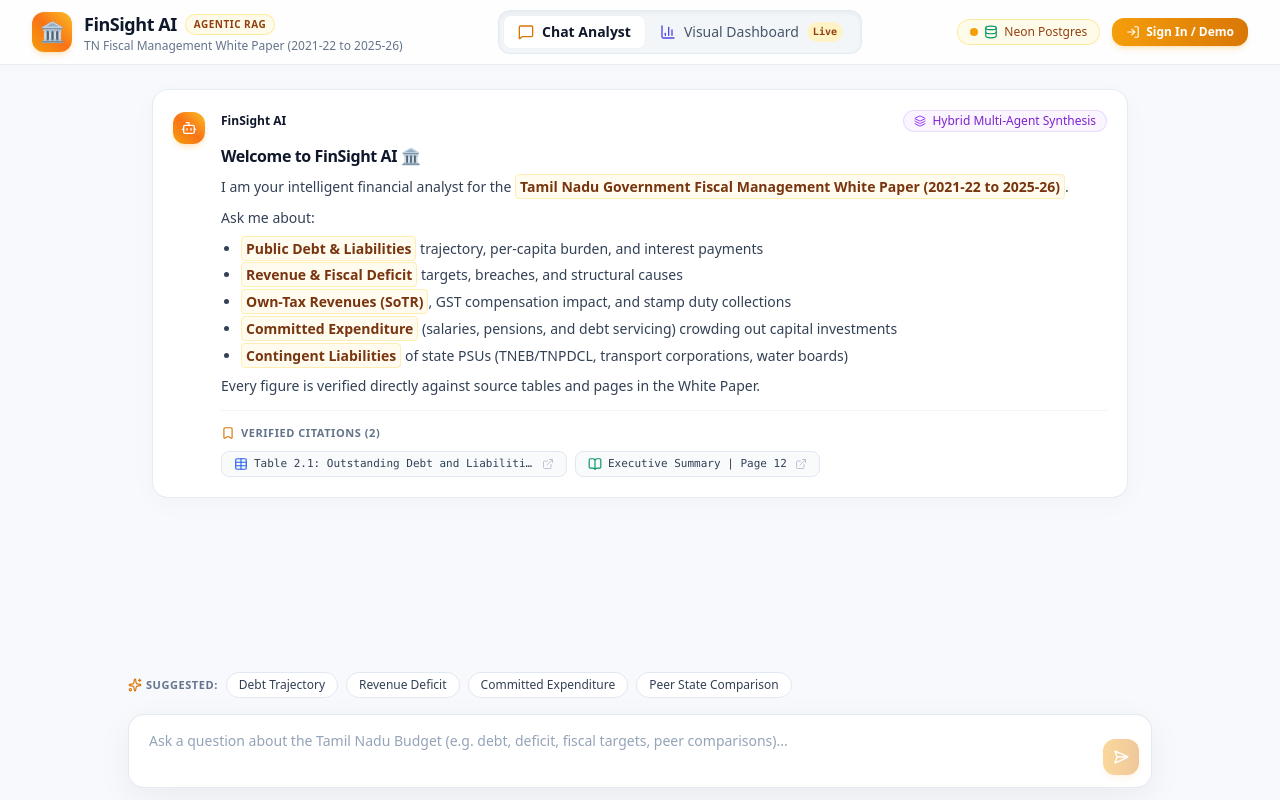
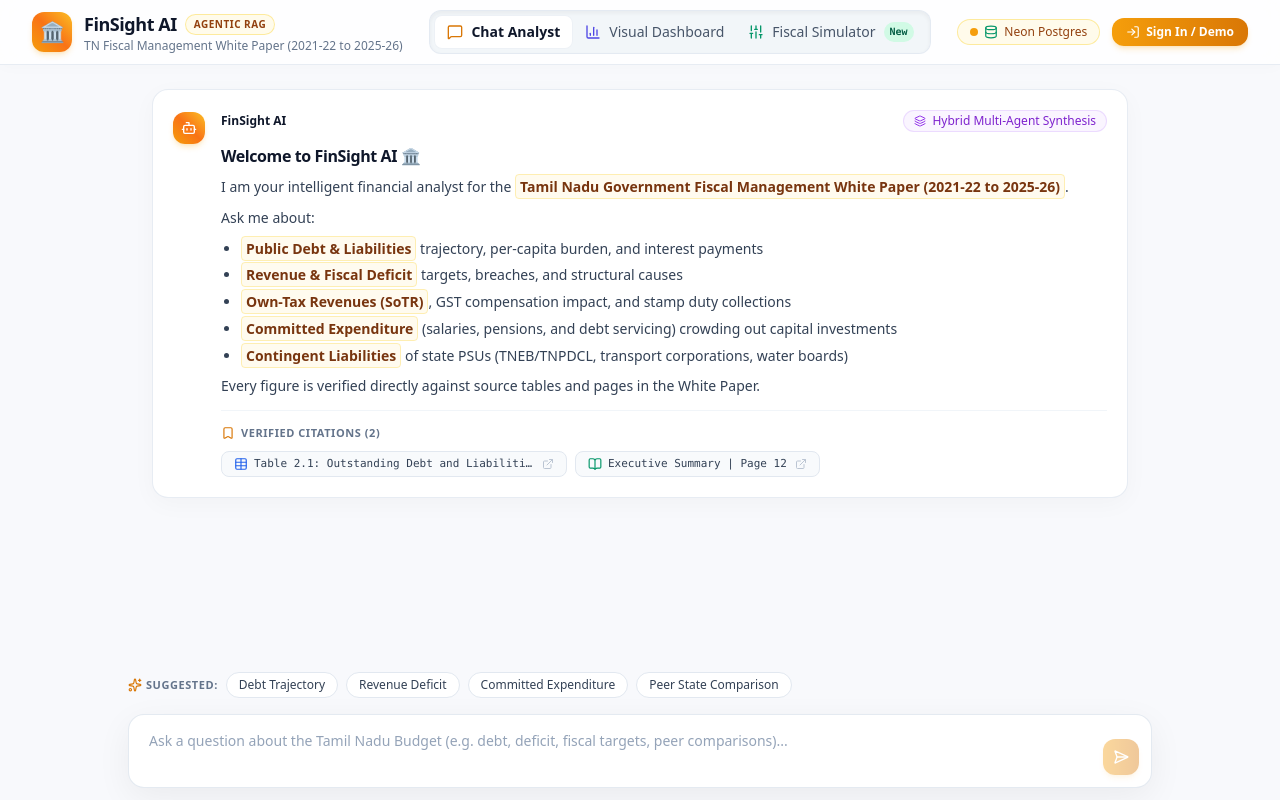
Before and after one commit to naveena0308/finsight-ai, a Next.js app in the folder frontend/: page / in a window 1280 px wide. Built offline with nearby package versions, Linux system fonts and the light colour scheme; no server answers.

Commit message:
feat(header): add Fiscal Simulator tab button to top navigation bar

```diff
--- a/frontend/src/components/layout/Header.tsx
+++ b/frontend/src/components/layout/Header.tsx
@@ -3,12 +3,12 @@
 import React from "react";
 import { HealthStatus } from "@/lib/types";
 import { AuthUser } from "../auth/AuthModal";
-import { Database, BarChart3, MessageSquare, LogOut, LogIn } from "lucide-react";
+import { Database, BarChart3, MessageSquare, Sliders, LogOut, LogIn } from "lucide-react";
 
 interface HeaderProps {
   health: HealthStatus | null;
-  activeTab: "chat" | "tables";
-  onTabChange: (tab: "chat" | "tables") => void;
+  activeTab: "chat" | "tables" | "simulator";
+  onTabChange: (tab: "chat" | "tables" | "simulator") => void;
   user: AuthUser | null;
   onOpenAuth: () => void;
   onSignOut: () => void;
@@ -49,7 +49,7 @@
         <div className="flex items-center bg-slate-100/90 border border-slate-200/80 rounded-xl p-1 text-sm font-medium shadow-inner">
           <button
             onClick={() => onTabChange("chat")}
-            className={`flex items-center gap-2 px-3.5 py-1.5 rounded-lg transition-all ${
+            className={`flex items-center gap-2 px-3 py-1.5 rounded-lg transition-all ${
               activeTab === "chat"
                 ? "bg-white text-slate-900 font-semibold shadow-xs border border-slate-200/60"
                 : "text-slate-600 hover:text-slate-900"
@@ -60,7 +60,7 @@
           </button>
           <button
             onClick={() => onTabChange("tables")}
-            className={`flex items-center gap-2 px-3.5 py-1.5 rounded-lg transition-all ${
+            className={`flex items-center gap-2 px-3 py-1.5 rounded-lg transition-all ${
               activeTab === "tables"
                 ? "bg-white text-slate-900 font-semibold shadow-xs border border-slate-200/60"
                 : "text-slate-600 hover:text-slate-900"
@@ -68,8 +68,19 @@
           >
             <BarChart3 className="w-4 h-4 text-indigo-600" />
             <span>Visual Dashboard</span>
-            <span className="text-[10px] px-1.5 py-0.2 rounded-full bg-amber-100 text-amber-800 font-mono font-semibold">
-              Live
+          </button>
+          <button
+            onClick={() => onTabChange("simulator")}
+            className={`flex items-center gap-2 px-3 py-1.5 rounded-lg transition-all ${
+              activeTab === "simulator"
+                ? "bg-white text-slate-900 font-semibold shadow-xs border border-slate-200/60"
+                : "text-slate-600 hover:text-slate-900"
+            }`}
+          >
+            <Sliders className="w-4 h-4 text-emerald-600" />
+            <span>Fiscal Simulator</span>
+            <span className="text-[10px] px-1.5 py-0.2 rounded-full bg-emerald-100 text-emerald-800 font-mono font-semibold">
+              New
             </span>
           </button>
         </div>
```
